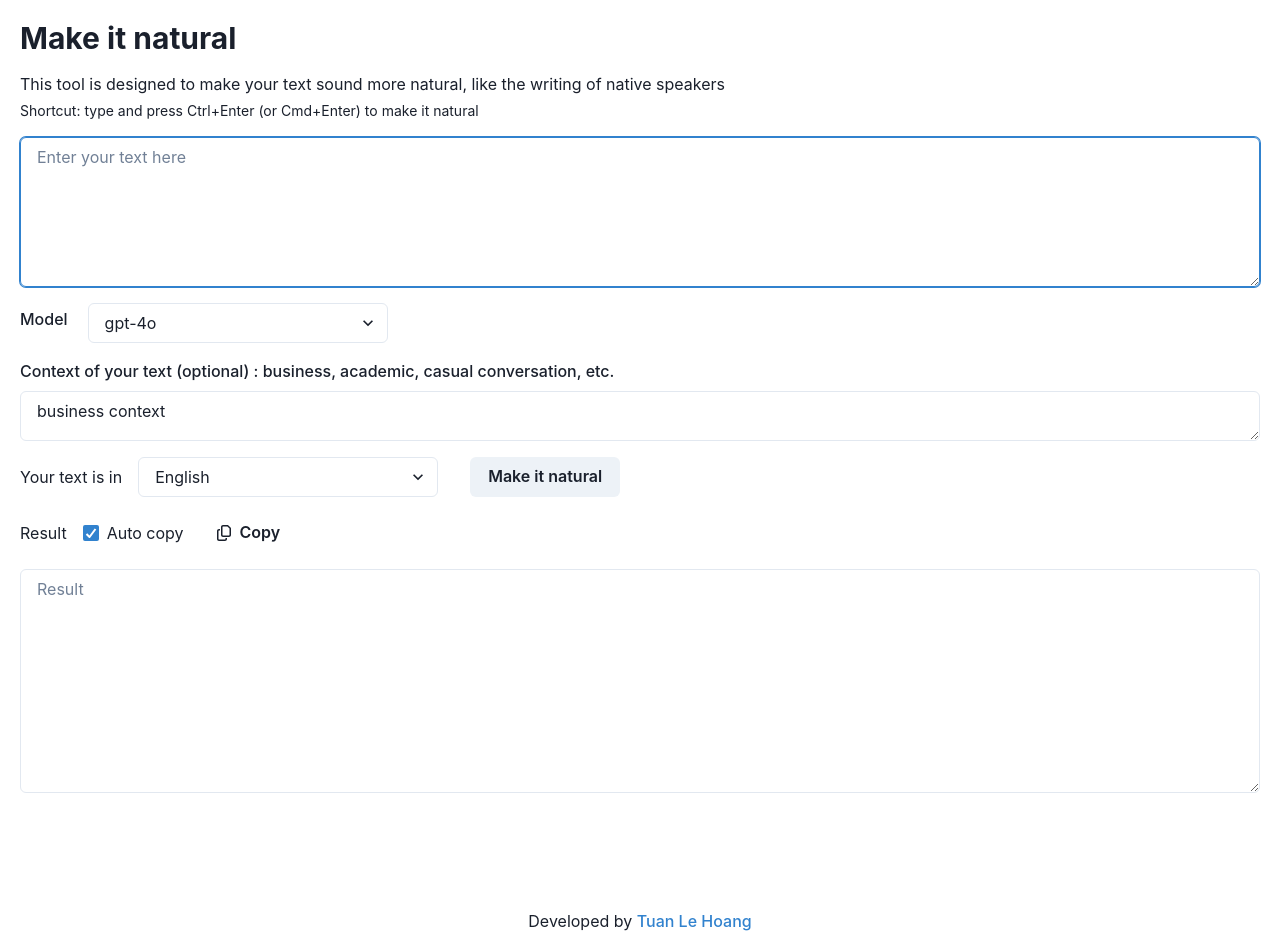
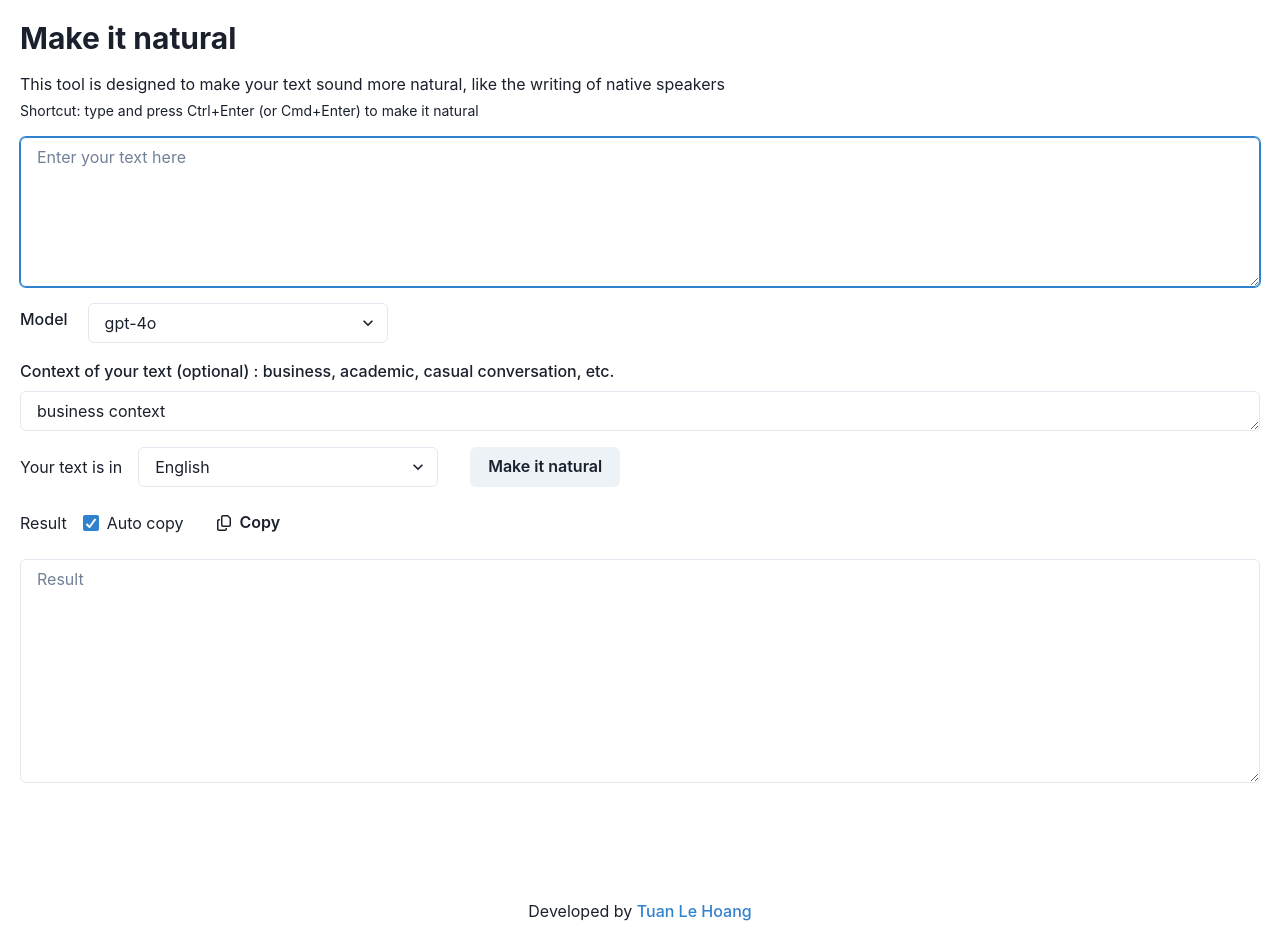
Before and after one commit to LeHoangTuanbk/trilingual-translation, a Next.js app: page /make-it-natural in a window 1280 px wide. Built offline with nearby package versions, Linux system fonts and the light colour scheme.

Commit message:
Update: height

```diff
--- a/src/features/make-it-natural/ui/make-it-natural.tsx
+++ b/src/features/make-it-natural/ui/make-it-natural.tsx
@@ -141,7 +141,7 @@ export const MakeItNatural = () => {
             </FormLabel>
             <Textarea
               placeholder="Enter context here"
-              minH="50px"
+              minH="40px"
               {...register("context")}
             />
           </FormControl>
```
